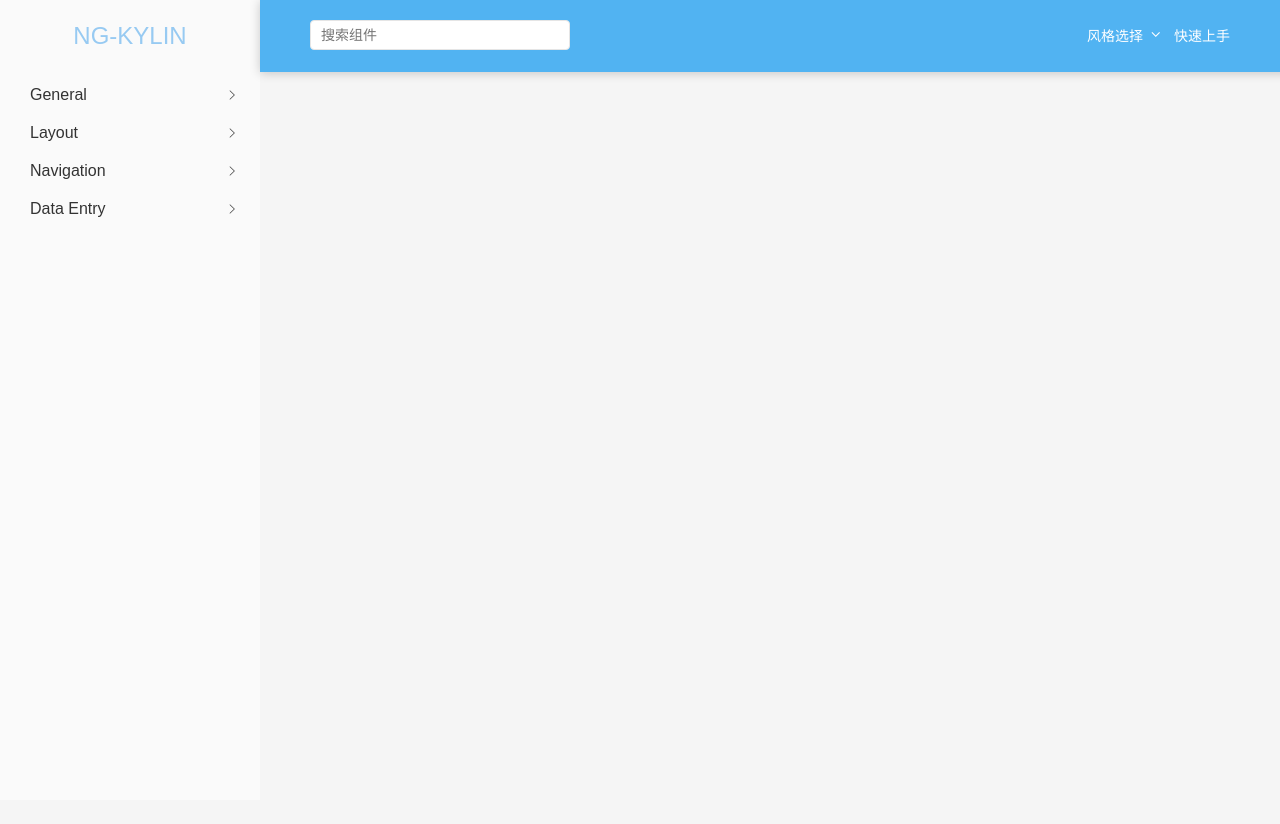
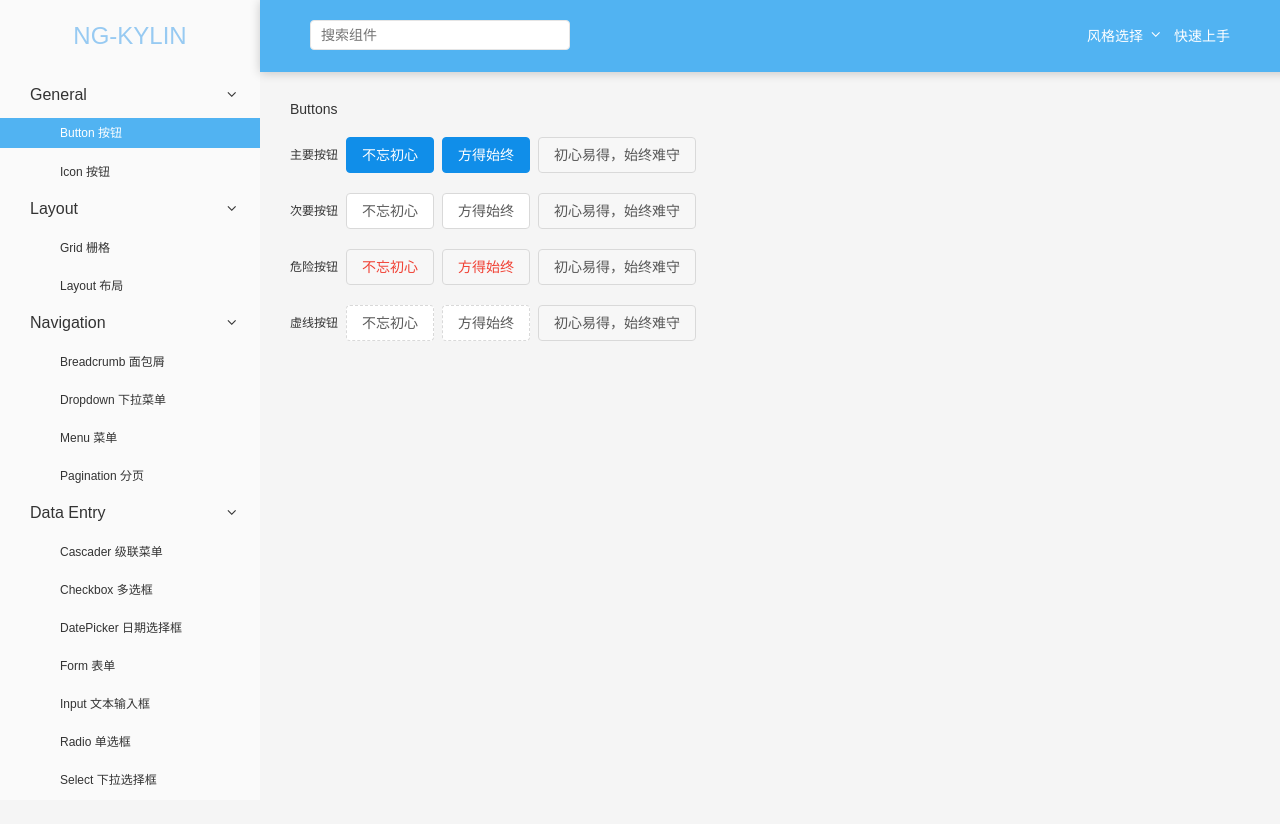
Before and after one commit to robinv8/ng-kylin, an Angular app: page /general/button in a window 1280 px wide. Shown: the top 824 px of the page. Before the commit the page ends 800 px from the top, so only its background shows below. Built offline with nearby package versions, Linux system fonts and the light colour scheme.

Commit message:
目前菜单较少，先默认让菜单全部显示出来，增加了button组件样式

```diff
--- a/src/app/layout/header/header.component.css
+++ b/src/app/layout/header/header.component.css
@@ -5,7 +5,6 @@
   box-shadow: 0 1px 10px rgba(0, 0, 0, 0.2);
   color: #FFFFFF;
   padding: 20px 50px;
-
   top: 0;
   left: 0;
   background-color: #51b3f2 !important;
--- a/src/app/layout/navigation/navigation.component.css
+++ b/src/app/layout/navigation/navigation.component.css
@@ -33,7 +33,7 @@ aside {
 }
 
 .menu .menuset {
-  display: none;
+  display: block;
 }
 
 .menu .menuitem-two a {
@@ -53,10 +53,6 @@ aside {
   margin-right: 20px;
 }
 
-.show {
-  display: block;
-}
-
 .actived {
   background-color: #51b3f2;
   color: #fff;
--- a/src/app/layout/navigation/navigation.component.html
+++ b/src/app/layout/navigation/navigation.component.html
@@ -3,21 +3,21 @@
   <ul class="menu">
     <li class="menuitem-one">
       <span (click)="_toggleMenu(0)">General<i class="iconfont {{open[0]?'icon-i-arrow-copy':'icon-arrowright'}}"></i></span>
-      <ul class="menuset {{open[0]?'show':''}}">
+      <ul class="menuset {{open[0]?'':'hidden'}}">
         <li class="menuitem-two"><a routerLinkActive="actived" routerLink="/general/button">Button 按钮</a></li>
         <li class="menuitem-two"><a routerLinkActive="actived" routerLink="/general/icon">Icon 按钮</a></li>
       </ul>
     </li>
     <li class="menuitem-one">
       <span (click)="_toggleMenu(1)">Layout<i class="iconfont {{open[1]?'icon-i-arrow-copy':'icon-arrowright'}}"></i></span>
-      <ul class="menuset {{open[1]?'show':''}}">
+      <ul class="menuset {{open[1]?'':'hidden'}}">
         <li class="menuitem-two"><a routerLinkActive="actived" routerLink="/layout/grid">Grid 栅格</a></li>
         <li class="menuitem-two"><a routerLinkActive="actived" routerLink="/layout/layout">Layout 布局</a></li>
       </ul>
     </li>
     <li class="menuitem-one">
       <span (click)="_toggleMenu(2)">Navigation<i class="iconfont {{open[2]?'icon-i-arrow-copy':'icon-arrowright'}}"></i></span>
-      <ul class="menuset {{open[2]?'show':''}}">
+      <ul class="menuset {{open[2]?'':'hidden'}}">
         <li class="menuitem-two"><a routerLinkActive="actived" routerLink="/navigation/breadcrumb">Breadcrumb 面包屑</a></li>
         <li class="menuitem-two"><a routerLinkActive="actived" routerLink="/navigation/dropdown">Dropdown 下拉菜单</a></li>
         <li class="menuitem-two"><a routerLinkActive="actived" routerLink="/navigation/menu">Menu 菜单</a></li>
@@ -26,7 +26,7 @@
     </li>
     <li class="menuitem-one">
       <span (click)="_toggleMenu(3)">Data Entry<i class="iconfont {{open[3]?'icon-i-arrow-copy':'icon-arrowright'}}"></i></span>
-      <ul class="menuset {{open[3]?'show':''}}">
+      <ul class="menuset {{open[3]?'':'hidden'}}">
         <li class="menuitem-two"><a routerLinkActive="actived" routerLink="/data-entry/cascader">Cascader 级联菜单</a></li>
         <li class="menuitem-two"><a routerLinkActive="actived" routerLink="/data-entry/checkbox">Checkbox 多选框</a></li>
         <li class="menuitem-two"><a routerLinkActive="actived" routerLink="/data-entry/datepicker">DatePicker 日期选择框</a></li>
--- a/src/app/layout/navigation/navigation.component.ts
+++ b/src/app/layout/navigation/navigation.component.ts
@@ -7,7 +7,7 @@ import {Component, ElementRef, OnInit} from '@angular/core';
 })
 export class NavigationComponent implements OnInit {
 
-  open = [false, false, false, false];
+  open = [true, true, true, true];
 
   constructor() {
   }
--- a/src/app/pages/general/button/button.component.css
+++ b/src/app/pages/general/button/button.component.css
@@ -0,0 +1,78 @@
+.content {
+  position: absolute;
+  top:72px;
+  margin-left: 260px;
+  height: 100%;
+  width: calc(100% - 260px);
+  padding: 30px;
+}
+
+.buttons {
+  margin-top: 20px;
+}
+
+.buttons li {
+  list-style: none;
+  display: inline-block;
+  margin-right: 8px
+}
+
+.btn {
+  display: inline-block;
+  text-align: center;
+  cursor: pointer;
+  border: 1px solid transparent;
+  white-space: nowrap;
+  font-size: 14px;
+  line-height: 14px;
+  border-radius: 4px;
+  padding: 10px 15px;
+  user-select: none;
+  color: rgba(0,0,0,.65);
+  background-color: #fff;
+  border-color: #d9d9d9;
+  outline: none;
+}
+
+.btn-primary {
+  color: #fff;
+  background-color: #108ee9;
+  border-color: #108ee9;
+}
+
+.btn-primary:focus,.btn-primary:hover {
+  color: #fff;
+  background-color: #49a9ee;
+  border-color: #49a9ee;
+  box-shadow: 0 2px 2px rgba(10,16,20,.24), 0 0 2px rgba(10,16,20,.12);
+}
+
+.btn-dashed {
+  border-color: #d9d9d9;
+  border-style: dashed;
+}
+
+.btn-dashed:focus,.btn-dashed:hover {
+  color: #108ee9;
+  background-color: #fff;
+  border-color: #108ee9;
+  box-shadow: 0 2px 2px rgba(10,16,20,.24), 0 0 2px rgba(10,16,20,.12);
+}
+
+.btn-danger {
+  color: #f04134;
+  background-color: #f7f7f7;
+  border-color: #d9d9d9;
+}
+
+.btn-danger:focus,.btn-danger:hover {
+  color: #fff;
+  background-color: #f04134;
+  box-shadow: 0 2px 2px rgba(10,16,20,.24), 0 0 2px rgba(10,16,20,.12);
+}
+
+.btn-disable,.btn-disable:active {
+  background-color: #f7f7f7;
+  border-color: #d9d9d9;
+  cursor: not-allowed;
+}
--- a/src/app/pages/general/button/button.component.html
+++ b/src/app/pages/general/button/button.component.html
@@ -1,3 +1,27 @@
-<p>
-  button works!
-</p>
+<section class="content">
+  <h1>Buttons</h1>
+  <ul class="buttons">
+    <li>主要按钮</li>
+    <li><button class="btn btn-primary">不忘初心</button></li>
+    <li><button class="btn btn-primary">方得始终</button></li>
+    <li><button class="btn btn-disable">初心易得，始终难守</button></li>
+  </ul>
+  <ul class="buttons">
+    <li>次要按钮</li>
+    <li><button class="btn">不忘初心</button></li>
+    <li><button class="btn">方得始终</button></li>
+    <li><button class="btn btn-disable">初心易得，始终难守</button></li>
+  </ul>
+  <ul class="buttons">
+    <li>危险按钮</li>
+    <li><button class="btn btn-danger">不忘初心</button></li>
+    <li><button class="btn btn-danger">方得始终</button></li>
+    <li><button class="btn btn-disable">初心易得，始终难守</button></li>
+  </ul>
+  <ul class="buttons">
+    <li>虚线按钮</li>
+    <li><button class="btn btn-dashed">不忘初心</button></li>
+    <li><button class="btn btn-dashed">方得始终</button></li>
+    <li><button class="btn btn-disable">初心易得，始终难守</button></li>
+  </ul>
+</section>
```
